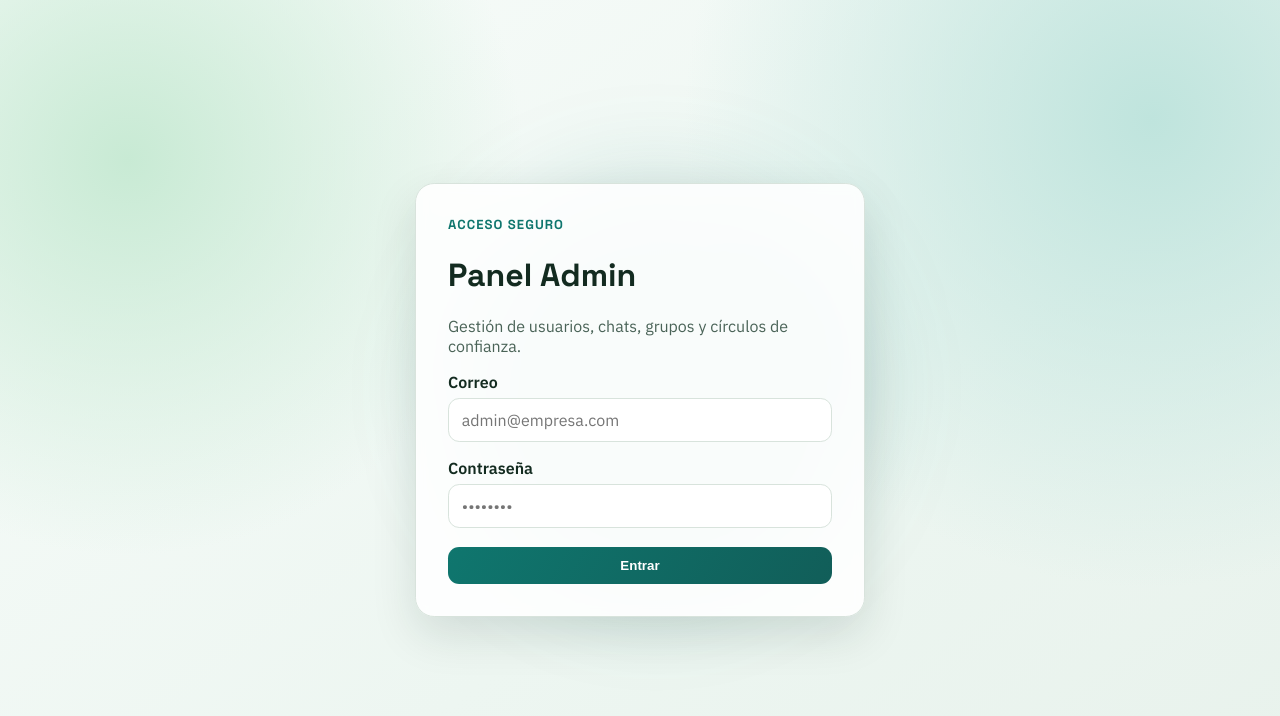
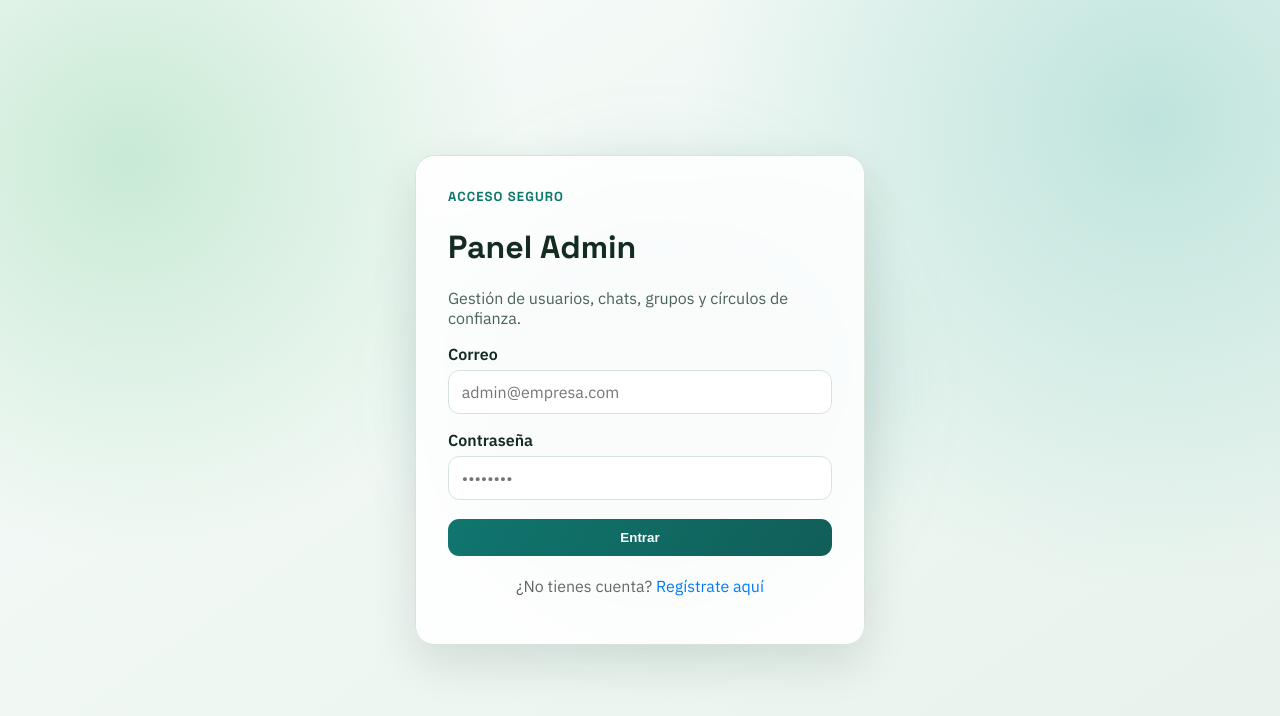
Before and after one commit to dflanzs/DRA-messenger, a React (Vite) app in the folder frontend/: page /login in a window 1280 px wide. Shown: the top 716 px of the page. Built offline with nearby package versions, Linux system fonts and the light colour scheme.

Commit message:
feat: add notifications link to navigation and registration prompt to login page

```diff
--- a/frontend/src/components/AppLayout.tsx
+++ b/frontend/src/components/AppLayout.tsx
@@ -8,6 +8,7 @@ const navItems = [
   { to: '/privados', label: 'Chats Privados' },
   { to: '/mensajes', label: 'Mensajes' },
   { to: '/circulos', label: 'Círculos de Confianza' },
+  { to: '/notificaciones', label: 'Notificaciones' },
 ];
 
 export function AppLayout() {
--- a/frontend/src/pages/LoginPage.tsx
+++ b/frontend/src/pages/LoginPage.tsx
@@ -58,6 +58,13 @@ export function LoginPage() {
         <button type="submit" disabled={loading} className="primary-btn">
           {loading ? 'Validando...' : 'Entrar'}
         </button>
+
+        <p style={{ marginTop: '20px', textAlign: 'center', color: '#666' }}>
+          ¿No tienes cuenta?{' '}
+          <a href="/register" style={{ color: '#007bff', textDecoration: 'none' }}>
+            Regístrate aquí
+          </a>
+        </p>
       </form>
     </div>
   );
```
